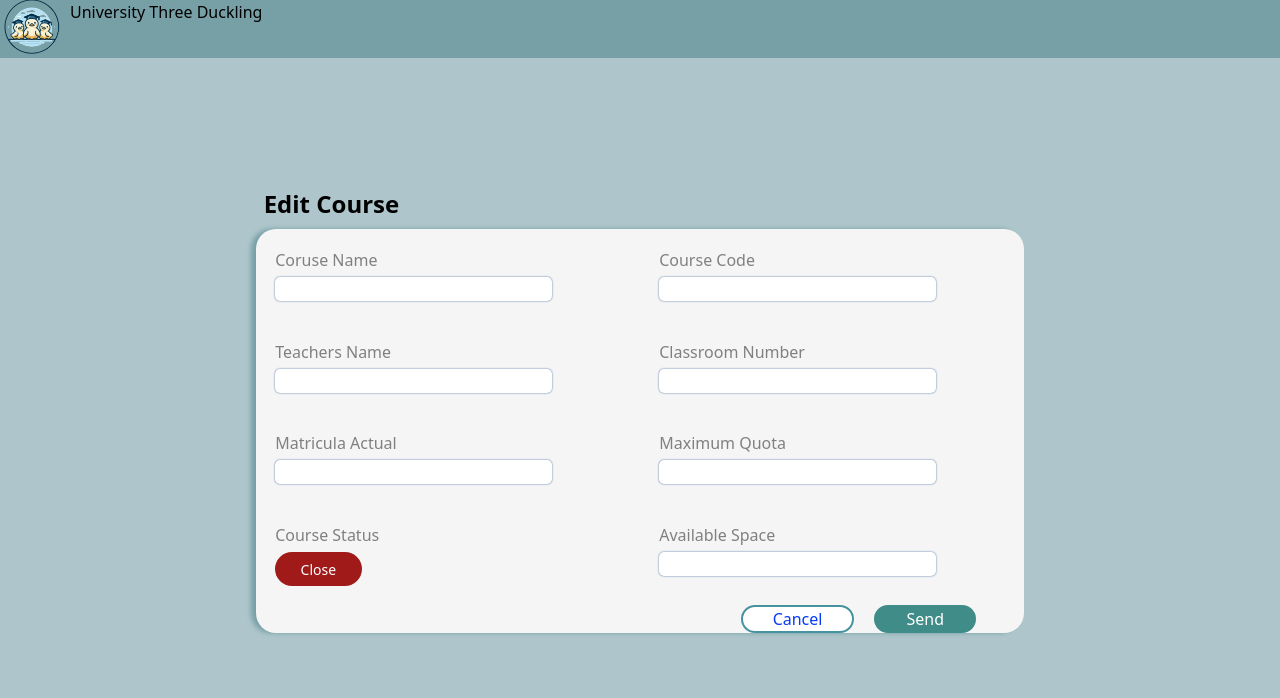
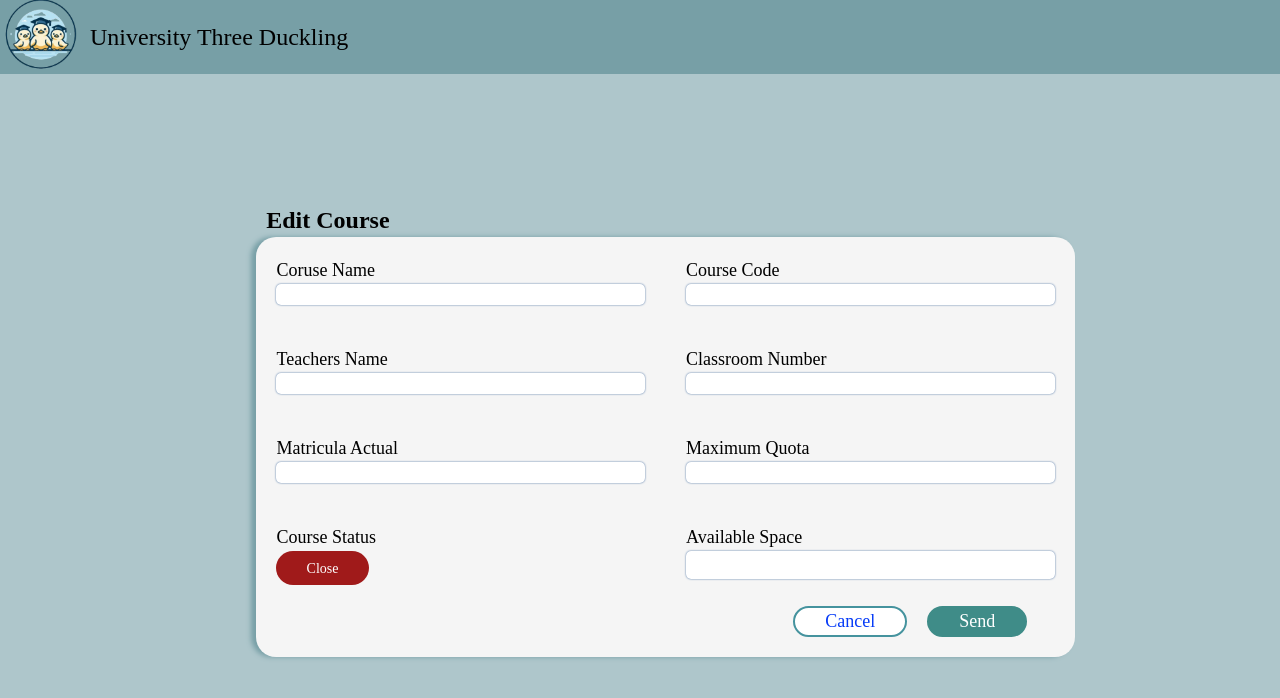
Before and after one commit to dian7875/CoursesManage, a React (Vite) app: page /edit/1 in a window 1280 px wide. Shown: the top 698 px of the page. Built offline with nearby package versions, Linux system fonts and the light colour scheme; no server answers.

Commit message:
Dise;o editar y crear unificado. tipografia

```diff
--- a/src/App.css
+++ b/src/App.css
@@ -5,6 +5,8 @@
 #root {
   width: 100%;
   text-align: center;
+  font-family:initial;
+  font-size: large;
 }
 
 body {
--- a/src/components/Buttoms.tsx
+++ b/src/components/Buttoms.tsx
@@ -6,17 +6,17 @@ const Buttoms = ({ id }: { id: string }) => {
     <>
       <div className="flex gap-2 mt-3">
         <Link to={`/view/${id}`}>
-          <button className="text-xs bg-sky-600 text-white px-2 py-1 rounded-lg shadow-lg">
+          <button className="hover:bg-sky-700 text-sm bg-sky-600 text-white px-2 py-1 rounded-lg shadow-lg">
             View
           </button>
         </Link>
         <Link to={`/edit/${id}`}>
-          <button className="text-xs bg-cyan-800 text-white px-2 py-1 rounded-lg shadow-lg">
+          <button className="hover:bg-cyan-600 text-sm bg-cyan-800 text-white px-2 py-1 rounded-lg shadow-lg">
             Edit
           </button>
         </Link>
 
-        <button className="text-xs bg-neutral-600 text-white px-2 py-1 rounded-lg shadow-lg">
+        <button className="hover:bg-red-700 text-sm bg-neutral-600 text-white px-2 py-1 rounded-lg shadow-lg">
           Delete
         </button>
       </div>
--- a/src/components/Header.css
+++ b/src/components/Header.css
@@ -2,4 +2,6 @@
     display: flex;
     justify-content: start;
     background-color: #779FA6;
+    align-items: center;
+    font-size: x-large;
 }
--- a/src/components/Header.tsx
+++ b/src/components/Header.tsx
@@ -5,8 +5,8 @@ const Header = () => {
   return (
     <>
       <div className="Header">
-        <img width={70} src={image} alt="" />
-        <p>University Three Duckling</p>
+        <img width={90} src={image} alt="" />
+        <p style={{ cursor: 'default' }}>University Three Duckling</p>
       </div>
       <Outlet />
     </>
--- a/src/components/Pager.tsx
+++ b/src/components/Pager.tsx
@@ -2,7 +2,6 @@ import { useContext, useEffect } from "react";
 import "./Pager.css"
 import CoursesContext from "../Context/CoursesContext";
 import useGetAllCoursesPages from "../Hooks/useGetAllCoursesPages";
-import { set } from "react-hook-form";
 const Pager = () => {
 
   const { pageNumber, setPageNumber, limit, setLimit } = useContext(CoursesContext)
--- a/src/components/Table.tsx
+++ b/src/components/Table.tsx
@@ -15,7 +15,7 @@ function Table() {
           <caption>List Of Courses Of University Three Duckling</caption>
           <caption className="cap2">
             <Link to={'/create'}>
-            <button className="text-xs  bg-cyan-900	 text-white py-2 px-1 rounded-lg shadow-lg">Agregar nuevo</button>
+            <button className="text-sm hover:bg-cyan-700 bg-cyan-900	 text-white py-2 px-1 rounded-lg shadow-lg">Agregar nuevo</button>
             </Link>
           </caption>
           <thead>
--- a/src/components/table.css
+++ b/src/components/table.css
@@ -38,17 +38,8 @@
   .CourseStatus {
     color: #4F5AED;
     background-color: #dcdeed;
-    width: 45%;
-    height: 20px;
-    border-radius: 30px;
-  }
-
-  .ClosedCoruse {
-    color: #4F5AED;
-    text-align: center;
-    background-color: #dcdeed;
-    width: 45%;
-    height: 20px;
+    width: 100px;
+    margin-left: 25%;
     border-radius: 30px;
   }
   .main {
--- a/src/pages/create/CreateCourse.css
+++ b/src/pages/Forms.css
@@ -1,16 +1,22 @@
-.container {
+.body-Form {
+  min-width: 100%;
+  min-height: 93lvh;
+  display: grid;
+  text-align: start;
+  grid-template-rows: 4% 65%;
   padding-left: 20%;
   padding-top: 10%;
-  text-align: start;
   }
-.container p{
+.body-Form p{
   margin-left: 1%;
-  margin-bottom: 1%;
   font-size: x-large;
   font-weight: bold;
   }
-.Form-Class {
-  height: 45vh;
+.Form-Style {
+  grid-row: 2/3 ;
+  width: 80%;
+  height: 105%;
+  margin-top: 1%;
   border-radius: 20px;
   box-shadow: 0px 0px 100px 0px #070707;
   box-shadow: -5px 0 5px #779FA6;
@@ -20,21 +26,21 @@
 }
 
 .input-group{
-  margin: 5%;
+  width: auto;
+  margin: 5% 5% 5% 5%;
   display: flex;
   flex-direction: column;
-  gap: 5px;
 }
-.input-group input{
+.Form-Style input{
+  height: 45%;
   box-shadow: 0px 0px 2px 0px #386398;
-  width:80%;
   border-radius: 5px;
 }
-.input-group label{
+.input-group label span{
   color: grey;
 }
 
-.input-group:focus-within label{
+.input-group:focus-within label span{
   color: #000000;
 }
 
@@ -43,16 +49,24 @@
   border: 1px solid #063BF7;
   box-shadow: 0 0 5px rgba(0,0,0,0.1);
 }
-
 .button-group {
   display: flex;
+  height: 70%;
+  justify-content: end;
+  gap: 20px;
+  grid-column: 2;
+  padding-right: 3rem;
+
+}
+.button-group2{
+  display: flex;
+  height: 100%;
+  padding-bottom: 5%;
   justify-content: end;
   gap: 20px;
   grid-column: 2;
   padding-right: 3rem;
 }
-
-
 
 input[type="number"]::-webkit-inner-spin-button,
 input[type="number"]::-webkit-outer-spin-button {
@@ -60,7 +74,45 @@ input[type="number"]::-webkit-outer-spin-button {
   margin: 0;
 }
 
+.status {
+  display: none;
+}
+.toggle {
+  position: relative;
+  display: inline-block;
+  width: 25%;
+  height: 34px;
+}
+.slider {
+  position: absolute;
+  cursor: pointer;
+  top: 0;
+  left: 0;
+  right: 0;
+  bottom: 0;
+  background-color: #a01a1a;
+  -webkit-transition: .4s;
+  transition: .4s;
+  border-radius: 34px;
+}
 
+.slider:after {
+  content: "Close";
+  color: white;
+  display: block;
+  position: absolute;
+  transform: translate(-50%, -50%);
+  top: 50%;
+  left: 50%;
+  font-size: 14px;
+}
+
+.status:checked + .slider {
+  background-color: #5f93be;
+}
+.status:checked + .slider:after {
+  content: "Open";
+}
 
 @media (max-width: 599px) and (min-width: 360px) {
   .Form-Class {
--- a/src/pages/create/CreateCourse.tsx
+++ b/src/pages/create/CreateCourse.tsx
@@ -4,7 +4,7 @@ import { useForm } from "react-hook-form";
 import { createCourse } from "../../Services/Courses/CourseService";
 import Course from "../../types/courses";
 import { useNavigate } from "react-router-dom";
-import "./CreateCourse.css";
+import "../Forms.css";
 import { ButtonAcept, ButtonCancel } from "../../components/ButtonsForms";
 import { useState } from "react";
 function CreateCourse() {
@@ -56,10 +56,10 @@ function CreateCourse() {
         rel="stylesheet"
       ></link>
 
-      <div className="container">
+      <div className="body-Form">
         <p>Add New Course</p>
 
-        <form className="Form-Class" onSubmit={handleSubmit(onSubmit)}>
+        <form className="Form-Style" onSubmit={handleSubmit(onSubmit)}>
           <div className="input-group">
             <label htmlFor="name">Course Name</label>
             <input type="text"
--- a/src/pages/details/View.css
+++ b/src/pages/details/View.css
@@ -3,7 +3,6 @@
   padding-top: 10%;
   padding-right: 20%;
   text-align: start;
-  font-family:initial;
 }
 .MainView p{
   margin-left: 1%;
@@ -38,9 +37,7 @@
   font-size:large
 }
 .button_group{
-  display: flex;
-  justify-content: center;
-  gap: 20px;
-  width: 100%;
-  grid-column:1/3;
+  width: 25%;
+  padding-top: 12%;
+  height: 25%;
 }
--- a/src/pages/edit/Edit.css
+++ /dev/null
@@ -1,90 +0,0 @@
-.MainEdit{
-    padding-left: 20%;
-    padding-top: 10%;
-    padding-right: 20%;
-    text-align: start;
-}
-.MainEdit p{
-    margin-left: 1%;
-    margin-bottom: 1%;
-    font-size: x-large;
-    font-weight: bold;
-}
-.Form-Edit{
-    border-radius: 20px;
-    box-shadow: 0px 0px 100px 0px #070707;
-    box-shadow: -5px 0 5px #779FA6;
-    display: grid;
-    grid-template-columns: 50% 50%;
-    background-color: whitesmoke;
-}
-.Form-Edit input{
-    box-shadow: 0px 0px 2px 0px #386398;
-    width:80%;
-    border-radius: 5px;
-}
-.item{
-    margin: 5%;
-    display: flex;
-    flex-direction: column;
-    gap: 5px;
-}
-.button-group {
-    display: flex;
-    justify-content: end;
-    gap: 20px;
-    grid-column: 2;
-    padding-right: 3rem;
-
-}
-.item:focus-within span{
-    color: #000000;
-  }
-
-  .item input:focus {
-    outline: none;
-    border: 1px solid #063BF7;
-    box-shadow: 0 0 5px rgba(0,0,0,0.1);
-  }
-  .item span{
-    color: gray;
-  }
-.status {
-    display: none;
-  }
-  .toggle {
-    position: relative;
-    display: inline-block;
-    width: 25%;
-    height: 34px;
-  }
-  .slider {
-    position: absolute;
-    cursor: pointer;
-    top: 0;
-    left: 0;
-    right: 0;
-    bottom: 0;
-    background-color: #a01a1a;
-    -webkit-transition: .4s;
-    transition: .4s;
-    border-radius: 34px;
-  }
-
-  .slider:after {
-    content: "Close";
-    color: white;
-    display: block;
-    position: absolute;
-    transform: translate(-50%, -50%);
-    top: 50%;
-    left: 50%;
-    font-size: 14px;
-  }
-
-  .status:checked + .slider {
-    background-color: #5f93be;
-  }
-  .status:checked + .slider:after {
-    content: "Open";
-  }
--- a/src/pages/edit/EditCourse.tsx
+++ b/src/pages/edit/EditCourse.tsx
@@ -4,7 +4,7 @@ import { editCourse } from "../../Services/Courses/CourseService";
 import { useForm } from "react-hook-form";
 import Course from "../../types/courses";
 import {ButtonAcept, ButtonCancel} from '../../components/ButtonsForms';
-import "./Edit.css"
+import "../Forms.css"
 import { useEffect, useState } from "react";
 
 
@@ -46,6 +46,8 @@ const handleMaximumQuotaChange = (e: React.ChangeEvent<HTMLInputElement>) => {
 };
 const onSubmit = async (data: Course) => {
   try {
+
+
     if (typeof data.current_registration === 'string') {
       data.current_registration = parseInt(data.current_registration) || 0;
     }
@@ -80,11 +82,11 @@ const toggleStatus = () => {
 
   return (
     <>
-      <div className="MainEdit">
+      <div className="body-Form">
         <p>Edit Course {course?.id}{course?.course_code}</p>
-        <form className='Form-Edit'
+        <form className='Form-Style'
           onSubmit={handleSubmit(onSubmit)}>
-          <div className="item">
+          <div className="input-group">
             <span>Coruse Name </span>
             <input
             title="Edit Field"
@@ -92,7 +94,7 @@ const toggleStatus = () => {
             {...register('name')}
           />
           </div>
-          <div className="item">
+          <div className="input-group">
             <span>Course Code</span>
             <input
             title="Edit Field"
@@ -100,7 +102,7 @@ const toggleStatus = () => {
             {...register('course_code')}
           />
           </div>
-          <div className="item">
+          <div className="input-group">
             <span>Teachers Name</span>
             <input
             title="Edit Field"
@@ -108,7 +110,7 @@ const toggleStatus = () => {
             {...register('professor')}
           />
           </div>
-          <div className="item">
+          <div className="input-group">
             <span>Classroom Number</span>
             <input
             title="Edit Field"
@@ -116,7 +118,7 @@ const toggleStatus = () => {
             {...register('classroom_number')}
           />
           </div>
-          <div className="item">
+          <div className="input-group">
             <span>Matricula Actual</span>
             <input
             title="Edit Field"
@@ -125,7 +127,7 @@ const toggleStatus = () => {
             onChange={handleCurrentRegistrationChange}
           />
           </div>
-          <div className="item">
+          <div className="input-group">
             <span>Maximum Quota</span>
             <input
             title="Edit Field"
@@ -134,7 +136,7 @@ const toggleStatus = () => {
             onChange={handleMaximumQuotaChange}
           />
           </div>
-          <div className="item">
+          <div className="input-group">
       <span>Course Status</span>
       <label className="toggle">
         <input
@@ -146,7 +148,7 @@ const toggleStatus = () => {
         <span className="slider round"></span>
       </label>
     </div>
-          <div className="item">
+          <div className="input-group">
             <span>Available Space</span>
             <input
             readOnly
@@ -155,7 +157,7 @@ const toggleStatus = () => {
             {...register('space_available')}
           />
           </div>
-          <div className="button-group">
+          <div className="button-group2">
           <ButtonCancel Title='Cancel' Event={onCancel}/>
           <ButtonAcept Title='Send'/>
           </div>
```
Also changed, not shown: 1 other file (tests, documents, lock files or other folders).
